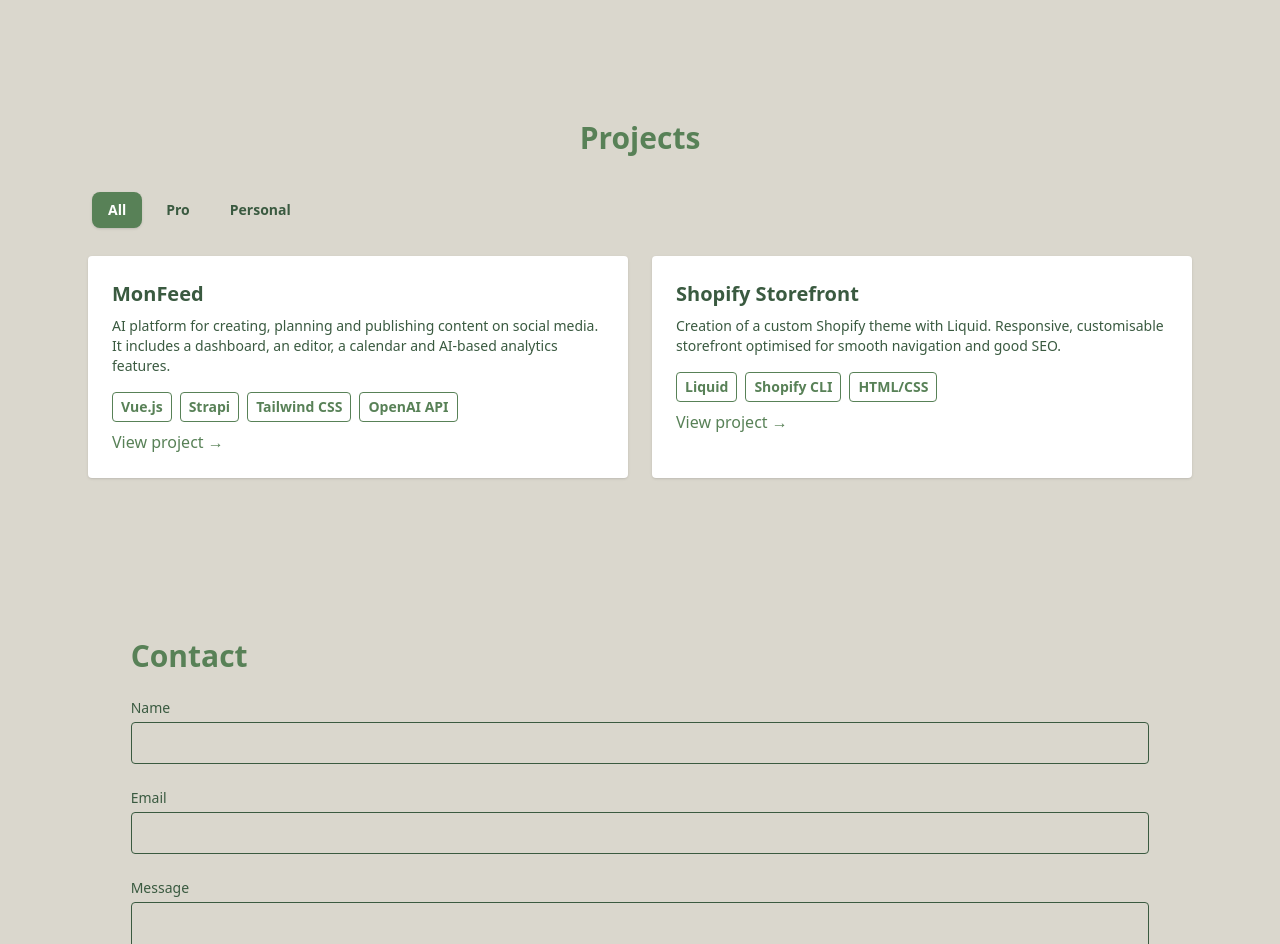
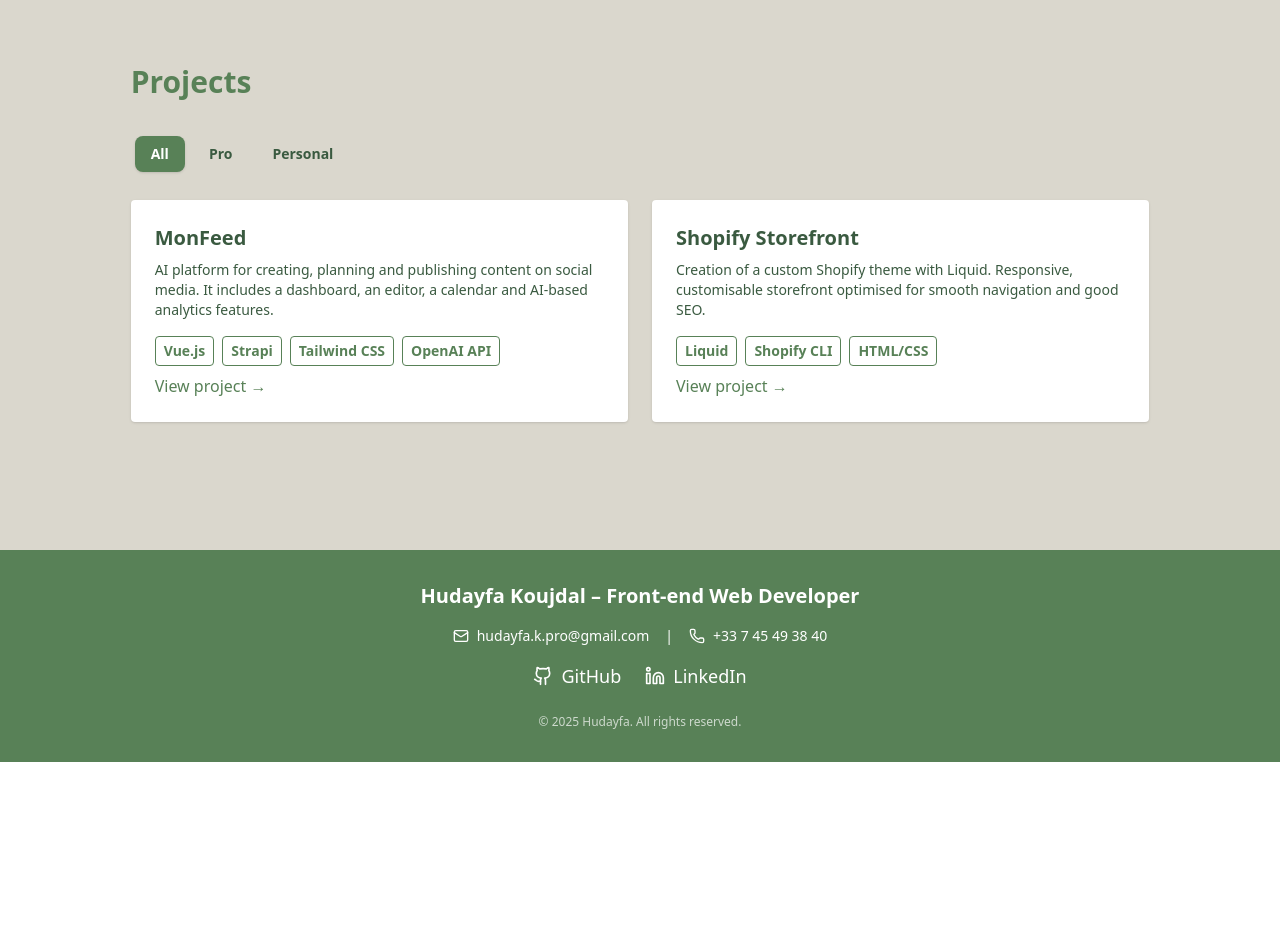
Before and after one commit to hdif004/portfolio, a Vue app: page / in a window 1280 px wide. Shown: the part 1780-2724 px from the top of the page. After the commit the page ends 2542 px from the top, so only its background shows below. Built offline with nearby package versions, Linux system fonts and the light colour scheme.

Commit message:
feat: remove ContactSection and update navigation, enhance AboutSection and FooterSection with improved content and styling, and adjust spacing in SkillsSection and ProjectsSection

```diff
--- a/src/App.vue
+++ b/src/App.vue
@@ -8,7 +8,6 @@ import HeroSection from './components/section/HeroSection.vue'
 import AboutSection from './components/section/AboutSection.vue'
 import SkillsSection from './components/section/SkillsSection.vue'
 import ProjectsSection from './components/section/ProjectsSection.vue'
-import ContactSection from './components/section/ContactSection.vue'
 import Footer from './components/section/FooterSection.vue'
 
 const isDark = ref(false)
@@ -59,9 +58,6 @@ const toggleLang = () => {
         </li>
         <li>
           <a href="#projects" class="hover:underline font-semibold">{{ $t('nav.projects') }}</a>
-        </li>
-        <li>
-          <a href="#contact" class="hover:underline font-semibold">{{ $t('nav.contact') }}</a>
         </li>
       </ul>
 
@@ -122,7 +118,6 @@ const toggleLang = () => {
     <AboutSection />
     <SkillsSection />
     <ProjectsSection />
-    <ContactSection />
     <Footer />
   </div>
 </template>
--- a/src/components/section/AboutSection.vue
+++ b/src/components/section/AboutSection.vue
@@ -5,8 +5,8 @@ const { t } = useI18n()
 </script>
 
 <template>
-  <section id="about" class="py-20 px-6 w-10/12 mx-auto">
-    <h2 class="text-3xl font-bold mb-14 text-primary">{{ t('about.title') }}</h2>
+  <section id="about" class="py-16 px-6 w-10/12 mx-auto">
+    <h2 class="text-3xl font-bold mb-10 text-primary">{{ t('about.title') }}</h2>
 
     <div class="grid md:grid-cols-3 gap-8">
       <!-- Step 1 -->
--- a/src/components/section/ContactSection.vue
+++ /dev/null
@@ -1,39 +0,0 @@
-<template>
-  <section id="contact" class="py-20 px-6 w-10/12 mx-auto">
-    <h2 class="text-3xl font-bold mb-6 text-primary">Contact</h2>
-    <form class="space-y-6">
-      <div>
-        <label class="block text-sm mb-1" for="name">Name</label>
-        <input
-          type="text"
-          id="name"
-          class="w-full px-4 py-2 border rounded bg-background text-text"
-        />
-      </div>
-      <div>
-        <label class="block text-sm mb-1" for="email">Email</label>
-        <input
-          type="email"
-          id="email"
-          class="w-full px-4 py-2 border rounded bg-background text-text"
-        />
-      </div>
-      <div>
-        <label class="block text-sm mb-1" for="message">Message</label>
-        <textarea
-          id="message"
-          rows="5"
-          class="w-full px-4 py-2 border rounded bg-background text-text"
-        ></textarea>
-      </div>
-      <button
-        type="submit"
-        class="bg-primary text-white px-6 py-2 rounded hover:bg-primary-dark transition"
-      >
-        Send Message
-      </button>
-    </form>
-  </section>
-</template>
-
-<script setup></script>
--- a/src/components/section/FooterSection.vue
+++ b/src/components/section/FooterSection.vue
@@ -1,7 +1,44 @@
 <template>
-  <footer class="bg-primary text-white text-center py-6 mt-12">
-    <p>&copy; {{ new Date().getFullYear() }} Hudayfa. All rights reserved.</p>
+  <footer class="bg-primary text-white text-center py-8 mt-12">
+    <div class="container mx-auto px-4">
+      <p class="text-xl font-semibold mb-4">Hudayfa Koujdal – Front-end Web Developer</p>
+
+      <div class="flex flex-col md:flex-row justify-center items-center gap-4 mb-4 text-sm">
+        <a href="mailto:hudayfa.k.pro@gmail.com" class="flex items-center gap-2 hover:underline">
+          <Mail class="w-4 h-4" /> hudayfa.k.pro@gmail.com
+        </a>
+        <span>|</span>
+        <a href="tel:+33745493840" class="flex items-center gap-2 hover:underline">
+          <Phone class="w-4 h-4" /> +33 7 45 49 38 40
+        </a>
+      </div>
+
+      <div class="flex justify-center gap-6 text-lg">
+        <a
+          href="https://github.com/hdif004"
+          target="_blank"
+          rel="noopener"
+          class="flex items-center gap-2 hover:underline"
+        >
+          <Github class="w-5 h-5" /> GitHub
+        </a>
+        <a
+          href="https://www.linkedin.com/in/outaharz/"
+          target="_blank"
+          rel="noopener"
+          class="flex items-center gap-2 hover:underline"
+        >
+          <Linkedin class="w-5 h-5" /> LinkedIn
+        </a>
+      </div>
+
+      <p class="mt-6 text-xs text-white/70">
+        &copy; {{ new Date().getFullYear() }} Hudayfa. All rights reserved.
+      </p>
+    </div>
   </footer>
 </template>
 
-<script setup></script>
+<script setup>
+import { Mail, Phone, Github, Linkedin } from 'lucide-vue-next'
+</script>
--- a/src/components/section/ProjectsSection.vue
+++ b/src/components/section/ProjectsSection.vue
@@ -45,8 +45,8 @@ const projects = {
 </script>
 
 <template>
-  <section id="projects" class="py-20 px-6 w-11/12 max-w-6xl mx-auto">
-    <h2 class="text-3xl font-bold mb-8 text-primary text-center">
+  <section id="projects" class="py-20 px-6 w-10/12 mx-auto">
+    <h2 class="text-3xl font-bold mb-8 text-primary">
       {{ t('projects.title') }}
     </h2>
 
--- a/src/components/section/SkillsSection.vue
+++ b/src/components/section/SkillsSection.vue
@@ -1,5 +1,5 @@
 <template>
-  <section id="skills" class="py-20 px-6 w-10/12 mx-auto">
+  <section id="skills" class="py-16 px-6 w-10/12 mx-auto">
     <h2 class="text-3xl font-bold mb-10 text-primary">{{ t('skills.title') }}</h2>
     <div class="grid md:grid-cols-3 gap-8">
       <div
--- a/src/locales/en.json
+++ b/src/locales/en.json
@@ -4,8 +4,7 @@
     "home": "Home",
     "about": "About",
     "skills": "Skills",
-    "projects": "Projects",
-    "contact": "Contact"
+    "projects": "Projects"
   },
   "toggle": "☀️",
   "hero": {
@@ -25,7 +24,7 @@
       },
       {
         "label": "Education",
-        "text": "Currently studying for a professional degree in 'Internet Professions – Web Applications' at the University of Limoges, I have consolidated my skills in Vue.js, Tailwind CSS, Strapi, Symfony, NestJS and Next.js."
+        "text": "Holder of a professional Bachelor's degree in 'Internet Professions – Web Applications' from the University of Limoges, I have developed strong skills in front-end development, back-end development, and project management."
       },
       {
         "label": "My vision",
--- a/src/locales/fr.json
+++ b/src/locales/fr.json
@@ -2,10 +2,9 @@
   "brand": "DevAy",
   "nav": {
     "home": "Accueil",
-    "about": "À propos",
+    "about": "Profil",
     "skills": "Compétences",
-    "projects": "Projets",
-    "contact": "Contact"
+    "projects": "Projets"
   },
   "toggle": "☀️",
   "hero": {
@@ -17,7 +16,7 @@
     "imageAlt": "Hudayfa photo"
   },
   "about": {
-    "title": "à propos de moi",
+    "title": "Mon profil",
     "steps": [
       {
         "label": "Le déclic",
@@ -25,7 +24,7 @@
       },
       {
         "label": "La formation",
-        "text": "Actuellement étudiant en licence professionnelle \"Métiers de l'Internet – Applications Web\" à l'Université de Limoges, j'ai consolidé mes compétences en Vue.js, Tailwind CSS, Strapi, Symfony, NestJS et Next.js."
+        "text": "Titulaire d'une licence professionnelle 'Métiers de l’Internet – Applications Web' de l’Université de Limoges, j’ai acquis des compétences solides en développement front-end, back-end ainsi qu’en gestion de projet."
       },
       {
         "label": "Ma vision",
```
